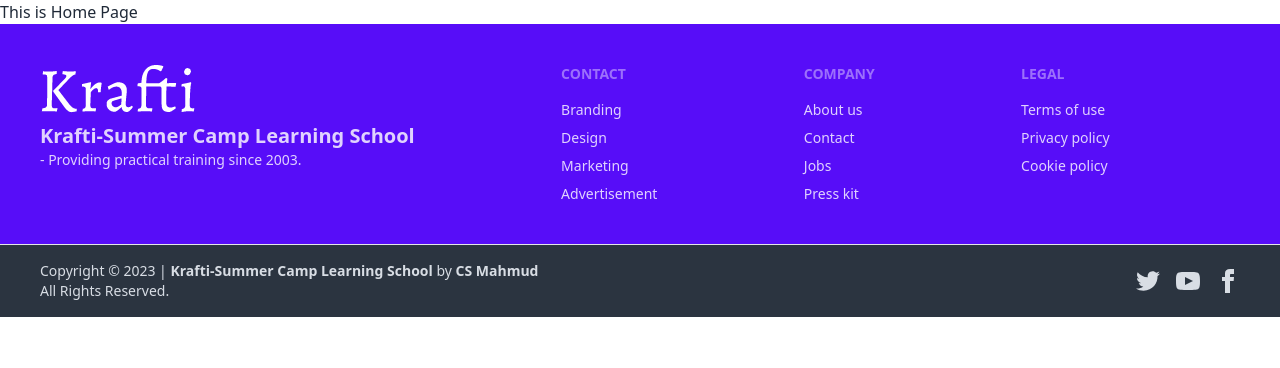
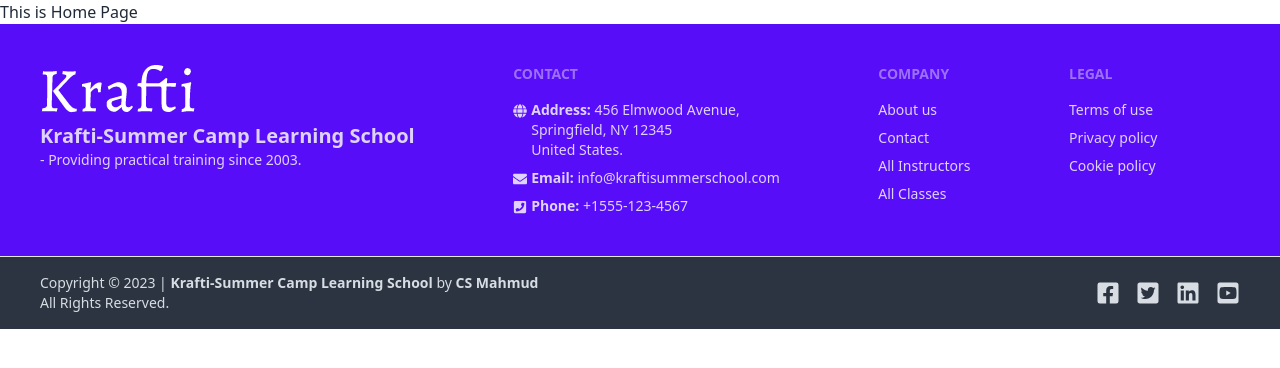
Before and after one commit to csmahmud99/krafti-summer-camp-school-client, a React (Vite) app: page / in a window 1280 px wide. Shown: the top 368 px of the page. Built offline with nearby package versions, Linux system fonts and the light colour scheme.

Commit message:
Footer --- Done, React Icons used inside Footer

```diff
--- a/package.json
+++ b/package.json
@@ -14,6 +14,7 @@
     "match-sorter": "^6.3.1",
     "react": "^18.2.0",
     "react-dom": "^18.2.0",
+    "react-icons": "^4.9.0",
     "react-router-dom": "^6.12.1",
     "sort-by": "^1.2.0"
   },
--- a/src/pages/shared/Footer/Footer.jsx
+++ b/src/pages/shared/Footer/Footer.jsx
@@ -1,5 +1,6 @@
 import { Link } from "react-router-dom";
 import logo from "../../../assets/logos/krafti-logo.png";
+import { FaEnvelope, FaFacebookSquare, FaGlobe, FaLinkedin, FaPhoneSquare, FaTwitterSquare, FaYoutubeSquare } from 'react-icons/fa';
 
 const Footer = () => {
     return (
@@ -11,35 +12,54 @@ const Footer = () => {
                 </div>
                 <div>
                     <span className="footer-title">Contact</span>
-                    <a className="link link-hover">Branding</a>
-                    <a className="link link-hover">Design</a>
-                    <a className="link link-hover">Marketing</a>
-                    <a className="link link-hover">Advertisement</a>
+                    <div className="flex">
+                        <FaGlobe className="mt-1" />
+                        <p className="ml-1">
+                            <span className="font-bold">Address:</span> 456 Elmwood Avenue,
+                            <br />Springfield, NY 12345
+                            <br />United States.
+                        </p>
+                    </div>
+                    <div className="flex">
+                        <FaEnvelope className="mt-1" />
+                        <p className="ml-1">
+                            <span className="font-bold">Email:</span> <a href="mailto:info@kraftisummerschool.com">info@kraftisummerschool.com</a>
+                        </p>
+                    </div>
+                    <div className="flex">
+                        <FaPhoneSquare className="mt-1" />
+                        <p className="ml-1">
+                            <span className="font-bold">Phone:</span> <a href="tel:+1 5551234567">+1555-123-4567</a>
+                        </p>
+                    </div>
+
+
                 </div>
                 <div>
                     <span className="footer-title">Company</span>
-                    <a className="link link-hover">About us</a>
-                    <a className="link link-hover">Contact</a>
-                    <a className="link link-hover">Jobs</a>
-                    <a className="link link-hover">Press kit</a>
+                    <Link to="#" className="link link-hover">About us</Link>
+                    <Link to="#" className="link link-hover">Contact</Link>
+                    <Link to="/all-instructors" className="link link-hover">All Instructors</Link>
+                    <Link to="/all-classes" className="link link-hover">All Classes</Link>
                 </div>
                 <div>
                     <span className="footer-title">Legal</span>
-                    <a className="link link-hover">Terms of use</a>
-                    <a className="link link-hover">Privacy policy</a>
-                    <a className="link link-hover">Cookie policy</a>
+                    <Link to="#" className="link link-hover">Terms of use</Link>
+                    <Link to="#" className="link link-hover">Privacy policy</Link>
+                    <Link to="#" className="link link-hover">Cookie policy</Link>
                 </div>
             </footer>
 
             <footer className="footer px-10 py-4 border-t bg-neutral text-neutral-content border-base-300">
                 <div className="items-center grid-flow-col">
-                    <p>Copyright &copy; {new Date().getFullYear()} | <Link to="/" className="font-bold">Krafti-Summer Camp Learning School</Link> by <a href="https://github.com/csmahmud99" rel="noreferrer" target="_blank" className="font-bold">CS Mahmud</a> <br />All Rights Reserved. </p>
+                    <p>Copyright &copy; {new Date().getFullYear()} | <Link to="/" className="font-bold">Krafti-Summer Camp Learning School</Link> by <Link href="https://github.com/csmahmud99" target="_blank" className="font-bold">CS Mahmud</Link> <br />All Rights Reserved. </p>
                 </div>
                 <div className="md:place-self-center md:justify-self-end">
-                    <div className="grid grid-flow-col gap-4">
-                        <a><svg xmlns="http://www.w3.org/2000/svg" width="24" height="24" viewBox="0 0 24 24" className="fill-current"><path d="M24 4.557c-.883.392-1.832.656-2.828.775 1.017-.609 1.798-1.574 2.165-2.724-.951.564-2.005.974-3.127 1.195-.897-.957-2.178-1.555-3.594-1.555-3.179 0-5.515 2.966-4.797 6.045-4.091-.205-7.719-2.165-10.148-5.144-1.29 2.213-.669 5.108 1.523 6.574-.806-.026-1.566-.247-2.229-.616-.054 2.281 1.581 4.415 3.949 4.89-.693.188-1.452.232-2.224.084.626 1.956 2.444 3.379 4.6 3.419-2.07 1.623-4.678 2.348-7.29 2.04 2.179 1.397 4.768 2.212 7.548 2.212 9.142 0 14.307-7.721 13.995-14.646.962-.695 1.797-1.562 2.457-2.549z"></path></svg></a>
-                        <a><svg xmlns="http://www.w3.org/2000/svg" width="24" height="24" viewBox="0 0 24 24" className="fill-current"><path d="M19.615 3.184c-3.604-.246-11.631-.245-15.23 0-3.897.266-4.356 2.62-4.385 8.816.029 6.185.484 8.549 4.385 8.816 3.6.245 11.626.246 15.23 0 3.897-.266 4.356-2.62 4.385-8.816-.029-6.185-.484-8.549-4.385-8.816zm-10.615 12.816v-8l8 3.993-8 4.007z"></path></svg></a>
-                        <a><svg xmlns="http://www.w3.org/2000/svg" width="24" height="24" viewBox="0 0 24 24" className="fill-current"><path d="M9 8h-3v4h3v12h5v-12h3.642l.358-4h-4v-1.667c0-.955.192-1.333 1.115-1.333h2.885v-5h-3.808c-3.596 0-5.192 1.583-5.192 4.615v3.385z"></path></svg></a>
+                    <div className="grid grid-flow-col gap-4 text-2xl">
+                        <Link to="https://www.facebook.com" target="_blank"><FaFacebookSquare /></Link>
+                        <Link to="https://twitter.com" target="_blank"><FaTwitterSquare /></Link>
+                        <Link to="https://linkedin.com" target="_blank"><FaLinkedin /></Link>
+                        <Link to="https://www.youtube.com" target="_blank"><FaYoutubeSquare /></Link>
                     </div>
                 </div>
             </footer>
```
Also changed, not shown: 1 other file (tests, documents, lock files or other folders).
